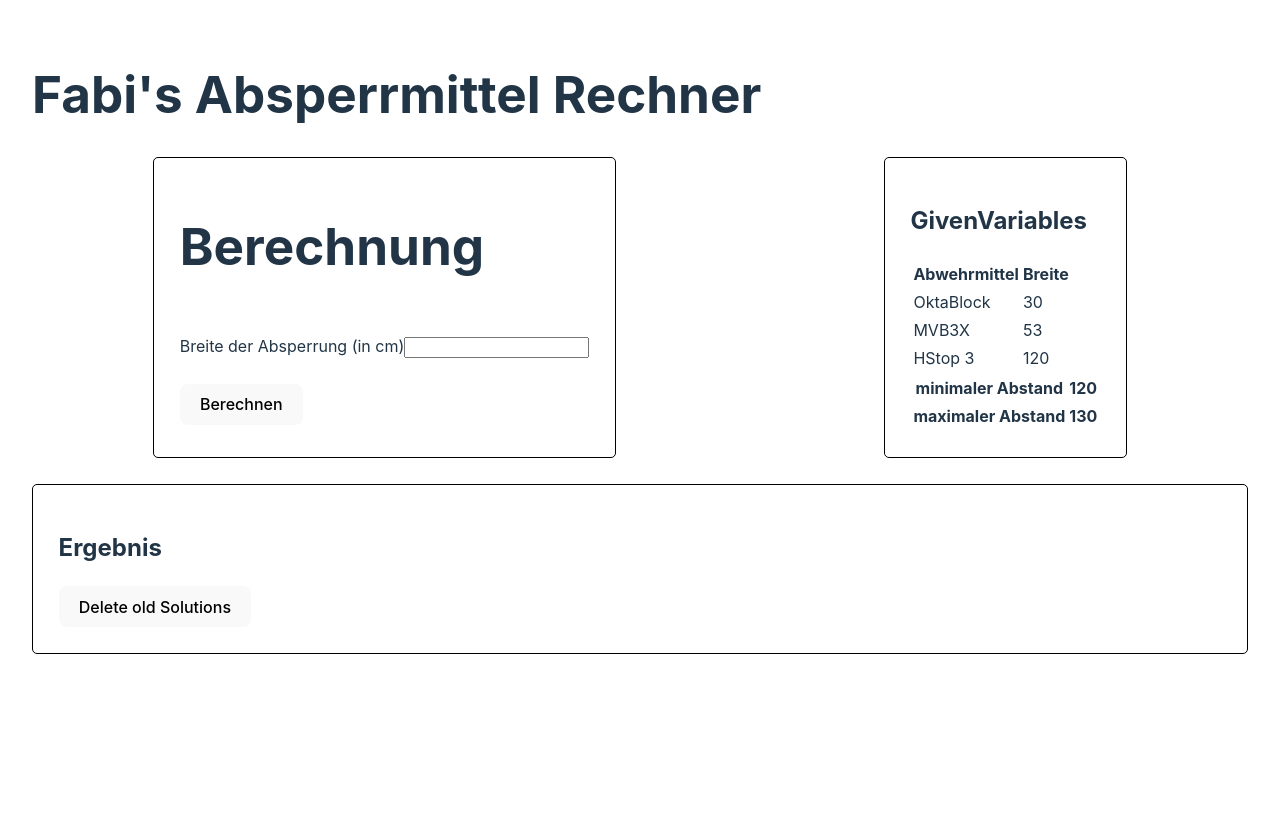
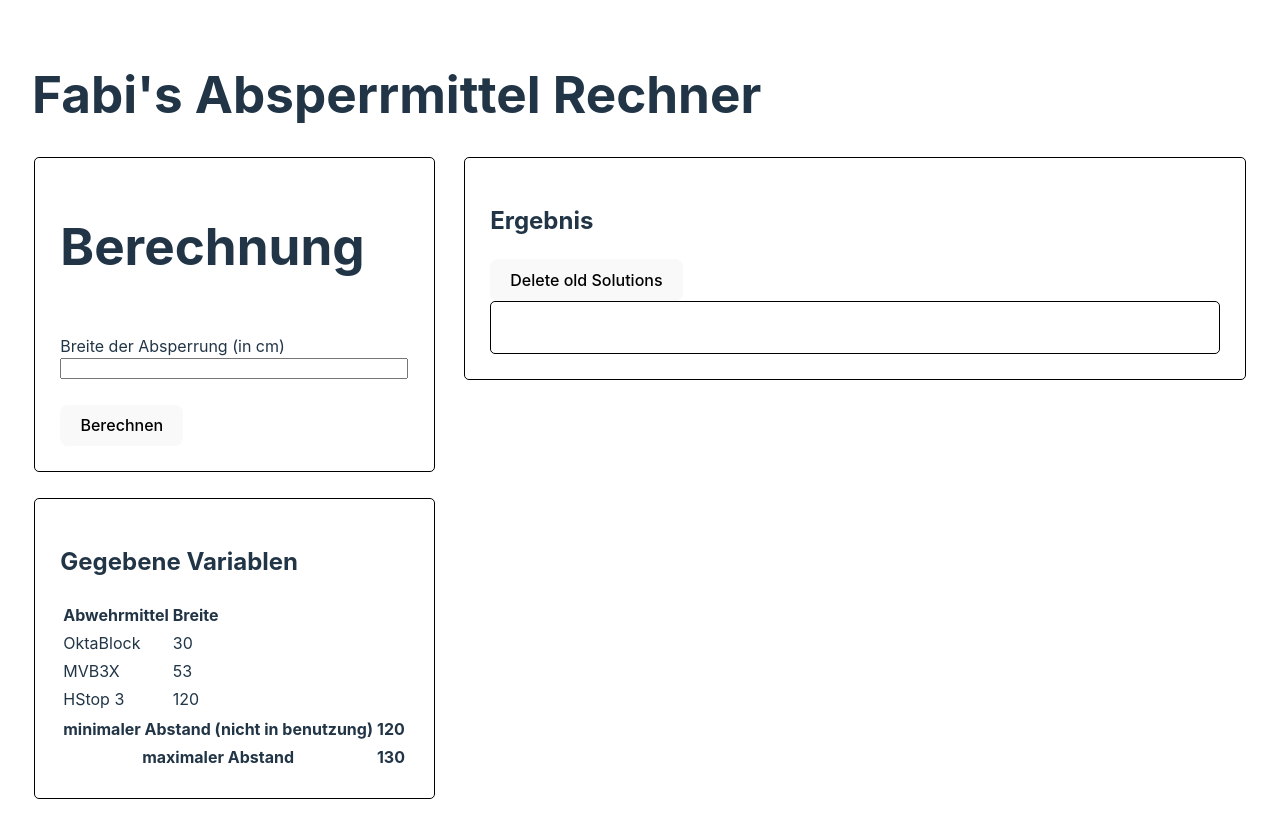
Before and after one commit to Redeif/Fabi-Absperrung-React, a React (Vite) app: page / in a window 1280 px wide. Before the commit the page ends 800 px from the top, so only its background shows below. Built offline with nearby package versions, Linux system fonts and the light colour scheme.

Commit message:
adding css and cleaning up

```diff
--- a/src/App.css
+++ b/src/App.css
@@ -46,18 +46,44 @@
 
 .main{
   display: flex;
+  flex-direction: row;
+  flex-wrap: wrap;
+  justify-content: space-around;
+  align-items: flex-start;
+  gap: 2vw;
+}
+
+.ergebnisse{
+  min-width: 60%;
+}
+
+.mainSolution{
+  display: flex;
   flex-direction: column;
-  justify-content: space-between;
   gap: 2vw;
+  border: 1px solid #000;
+  border-radius: 5px;
+  padding: 2vw;
+  align-items: center;
+}
+
+.solutions{
+  display: flex;
+  flex-direction: column;
+  gap: 2vw;
+  max-width: 1500px;
+  align-content: center;
 }
 
 .someSolution{
   border: 1px solid #000;
   border-radius: 5px;
   padding: 2vw;
+  width: 100%;
 }
 
 .bestSolution{
+  width: 100%;
   border: 1px solid green;
   border-radius: 5px;
   padding: 2vw;
@@ -73,6 +99,7 @@
 
 .information{
   display: flex;
+  flex-direction: column ;
   justify-content: space-around;
   gap: 2vw;
   flex-wrap: wrap;
@@ -86,6 +113,7 @@
 
 .input{
   display: flex;
+  flex-direction: column;
   justify-content: start;
   padding: 2vw 0vw;
 }
--- a/src/Components/AbwehrmittelContext.tsx
+++ b/src/Components/AbwehrmittelContext.tsx
@@ -1,13 +1,13 @@
 import React, { createContext, useState, ReactNode } from "react";
-import { MittelType } from "../Defaults/types";
+import { MittelType, SolutionType } from "../Defaults/types";
 
 type AbwehrContextType = {
   Abwehrmittel: MittelType[];
   setAbwehrmittel: React.Dispatch<React.SetStateAction<MittelType[]>>;
   favouriteAbwehrmittel: string;
   setFavouriteAbwehrmittel: React.Dispatch<React.SetStateAction<string>>;
-  solution: MittelType[];
-  setSolution: React.Dispatch<React.SetStateAction<MittelType[]>>;
+  solution: SolutionType | null;
+  setSolution: React.Dispatch<React.SetStateAction<SolutionType | null>>;
 };
 
 export const AbwehrmittelContext = createContext<AbwehrContextType | undefined>(undefined);
@@ -20,7 +20,7 @@ export const AbwehrmittelProvider = ({ children }: { children: ReactNode }) => {
   ]);
 
   const [favouriteAbwehrmittel, setFavouriteAbwehrmittel] = useState<string>(Abwehrmittel[1].name);
-  const [solution, setSolution] = useState<MittelType[]>([]);
+  const [solution, setSolution] = useState<SolutionType | null>(null);
 
   return (
     <AbwehrmittelContext.Provider value={{ Abwehrmittel, setAbwehrmittel, favouriteAbwehrmittel, setFavouriteAbwehrmittel, solution, setSolution }}>
--- a/src/Components/Calculation.tsx
+++ b/src/Components/Calculation.tsx
@@ -1,7 +1,7 @@
 import { useState, useContext } from "react";
 import { AbwehrmittelContext } from "./AbwehrmittelContext";
 import { maxWidth } from "./AbwehrmittelContext";
-import { MittelType } from "../Defaults/types";
+import { MittelType, SolutionType } from "../Defaults/types";
 
 const Calculation = () => {
   const context = useContext(AbwehrmittelContext);
@@ -17,7 +17,7 @@ const Calculation = () => {
 
   const calculate = () => {
     if (width === null || width <= 2 * maxWidth) {
-      setSolution([]);
+      setSolution(null);
       return;
     }
 
@@ -26,7 +26,7 @@ const Calculation = () => {
     );
 
     if (!currentAbwehrmittel) {
-      setSolution([]);
+      setSolution(null);
       return;
     }
 
@@ -36,8 +36,8 @@ const Calculation = () => {
 
       calculation.push(calcNumberForAbwehrmittel(width, element))
     });
-    console.log(calculation)
-    setSolution(calculation);
+    let returnSolution: SolutionType = ({solutionWidth: width,types: calculation, bestSolution: ''});
+    setSolution(returnSolution);
   };
 
 
@@ -59,20 +59,18 @@ const Calculation = () => {
     <div className="variables">
       <h1>Berechnung</h1>
       <div className="input">
-        <div>
           <label>Breite der Absperrung (in cm)</label>
-
-        </div>
-        <div>
           <input
             type="number"
             onChange={(e) => {
               const value = parseFloat(e.target.value);
               setWidth(isNaN(value) ? null : value);
             }}
+            onKeyDown={(e: React.KeyboardEvent<HTMLInputElement>) => {
+              if (e.key === 'Enter'){
+                calculate()}
+            }}
           />
-
-        </div>
       </div>
       <button onClick={calculate}>Berechnen</button>
     </div>
@@ -80,18 +78,3 @@ const Calculation = () => {
 };
 
 export default Calculation;
-
-
-/*
-          <label>Bevorzugtes Absperrmittel</label>
-          <select
-            value={favouriteAbwehrmittel}
-            onChange={(e) => setFavouriteAbwehrmittel(e.target.value)}
-          >
-            {Abwehrmittel.map((mittel: MittelType) => (
-              <option key={mittel.name} value={mittel.name}>
-                {mittel.name}
-              </option>
-            ))}
-          </select>
-*/
--- a/src/Components/GivenVariables.tsx
+++ b/src/Components/GivenVariables.tsx
@@ -13,7 +13,7 @@ const GivenVariables = () => {
 
   return (
     <div className='variables'>
-    <h2>GivenVariables</h2>
+    <h2>Gegebene Variablen</h2>
     <table>
       <tbody>
     <tr>
@@ -32,7 +32,7 @@ const GivenVariables = () => {
     <table>
       <tbody>
           <tr>
-              <th>minimaler Abstand</th>
+              <th>minimaler Abstand (nicht in benutzung)</th>
               <th>{minWidth}</th>
           </tr>
           <tr>
--- a/src/Components/Solution.tsx
+++ b/src/Components/Solution.tsx
@@ -1,30 +1,32 @@
 import {  useContext, useState,useEffect } from 'react'
 import { AbwehrmittelContext } from "./AbwehrmittelContext";
-import { MittelType } from '../Defaults/types';
+import { SolutionType } from '../Defaults/types';
 
 const Solution = () => {
-  const [bestSolution, setBestSolution] = useState<string>('')
-  const [oldSolutions, setOldSolutions] = useState<MittelType[][]>([])
+  const [oldSolutions, setOldSolutions] = useState<SolutionType[]>([])
   const context = useContext(AbwehrmittelContext);
   if (!context) throw new Error("AbwehrComponent must be inside AbwehrmittelProvider");
   const { solution } = context;
 
   useEffect(() => {
-    oldSolutions.unshift(solution)
-    let currentBestSolution: {name: string, difference: number} = {name: '', difference: 1.1}
-    solution.forEach(element => {
-      if(Math.ceil(element.inventory)-element.inventory < currentBestSolution.difference){
-        currentBestSolution=
-          {name: element.name,
-            difference: Math.ceil(element.inventory)-element.inventory
-          }
-      }
-      setBestSolution(currentBestSolution.name)
-      console.log(bestSolution)
-    });
+    if (solution) {
+      let currentBestSolution: { name: string; difference: number } = { name: '', difference: 1.1 };
 
+      solution.types.forEach((element) => {
+        if (Math.ceil(element.inventory) - element.inventory < currentBestSolution.difference) {
+          currentBestSolution = {
+            name: element.name,
+            difference: Math.ceil(element.inventory) - element.inventory,
+          };
+        }
+      });
 
-  },[solution]);
+      solution.bestSolution = currentBestSolution.name;
+
+      setOldSolutions((prev) => [solution, ...prev]);
+    }
+  }, [solution]);
+
 
 
   const deleteSolutions = () =>{
@@ -33,15 +35,20 @@ const Solution = () => {
 
 
   return (
-      <div className='variables'>
+      <div className='variables ergebnisse'>
         <h2>Ergebnis</h2>
         <button onClick={deleteSolutions}>Delete old Solutions</button>
+        <div className='mainSolution'>
+        <div className='solutions'>
         {oldSolutions.length != 0 &&
         oldSolutions.map((currentSolution,i)=>{
           return <div>
                   <div className='solutiongroup' key={i}>
-                    {currentSolution.map((element, index)=>{
-                    return <div className='someSolution' key={index}>
+                    <div className='someSolution'>
+                      <h2>Breite der Berechnung {currentSolution.solutionWidth} cm</h2>
+                    </div>
+                    {currentSolution.types.map((element, index)=>{
+                    return <div className={element.name !=currentSolution.bestSolution ? 'someSolution' : 'bestSolution'}  key={index}>
                               <p>{element.name}</p>
                               <p>Menge Benötigt: {Math.ceil(element.inventory)} Stk.</p>
                               <p>Gleichmäßiger Abstand: {element.width} cm</p>
@@ -54,11 +61,10 @@ const Solution = () => {
 
         })
          }
-
+        </div>
+      </div>
       </div>
   )
 }
 
 export default Solution
-
-//{element.name !=bestSolution ? 'someSolution' : 'bestSolution'}
```
Also changed, not shown: src/Defaults/types.ts (+7 -0 lines).
